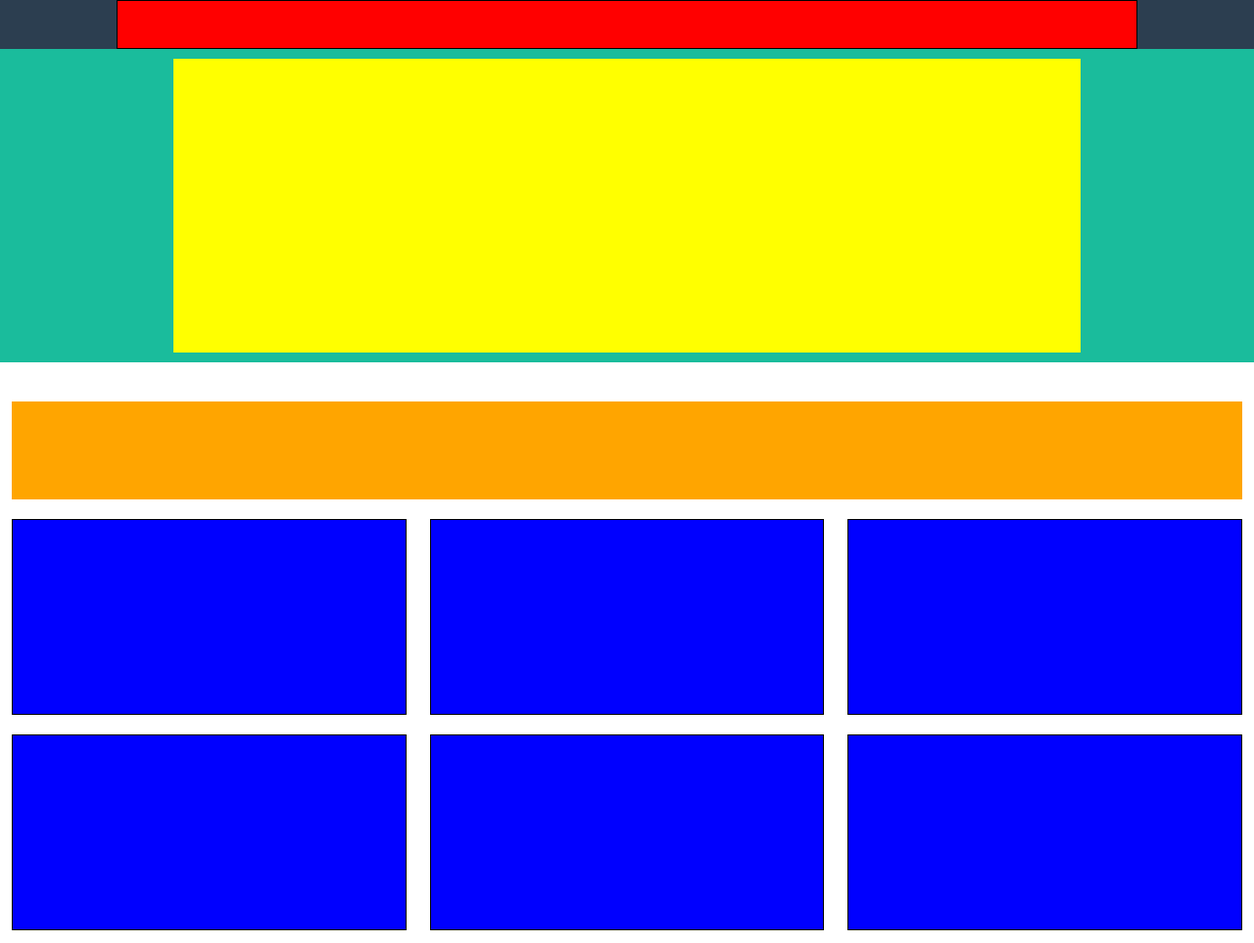
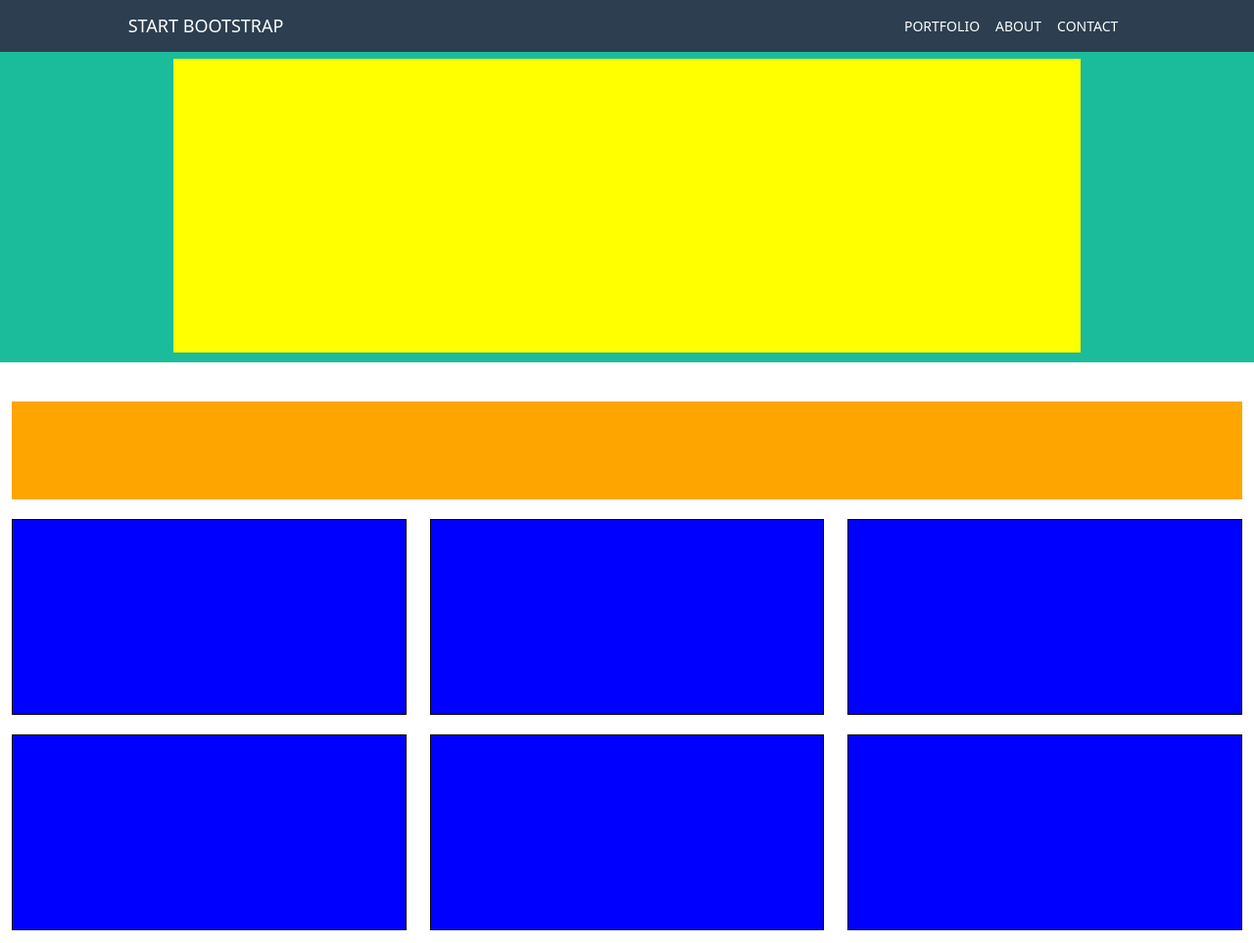
Before and after one commit to alep-2000/html-css-bootstrap-freelancer, a plain HTML site: page index.html in a window 1280 px wide. Shown: the top 963 px of the page at 98% size. Drawn offline with nearby package versions, Linux system fonts and the light colour scheme.

Commit message:
[FEAT STYLE]Add content to the header

```diff
--- a/CSS/style.css
+++ b/CSS/style.css
@@ -8,18 +8,25 @@
 .background-header{
     background-color: #2c3e50;
     width: 100%;
-    height: 50px;
+    z-index: 1;
 }
 
-.content{
-    height: 50px;
-    background-color: red;
-    border: 1px solid black;
+.font-size a, .my-size a{
+    color: white;
+}
+
+.font-size a{
+    font-size: 18px;
+}
+
+.my-size a{
+    font-size: 14px;
 }
 /* END HEADER */
 /* MAIN */
 #jumbotron{
     background-color: #1abc9c;
+    margin-top: 50px;
 }
 
 .content-big{
--- a/index.html
+++ b/index.html
@@ -6,15 +6,39 @@
     <meta name="viewport" content="width=device-width, initial-scale=1.0">
     <title>Bootstrap Freelancer</title>
     <link href="https://cdn.jsdelivr.net/npm/bootstrap@5.3.0-alpha3/dist/css/bootstrap.min.css" rel="stylesheet" integrity="sha384-KK94CHFLLe+nY2dmCWGMq91rCGa5gtU4mk92HdvYe+M/SXH301p5ILy+dN9+nJOZ" crossorigin="anonymous">
+    <script src="https://cdn.jsdelivr.net/npm/bootstrap@5.3.0-alpha3/dist/js/bootstrap.bundle.min.js" integrity="sha384-ENjdO4Dr2bkBIFxQpeoTz1HIcje39Wm4jDKdf19U8gI4ddQ3GYNS7NTKfAdVQSZe" crossorigin="anonymous"></script>
     <link rel="stylesheet" href="./CSS/style.css">
 </head>
 <body>
     <!-- HEADER -->
-    <header class="background-header">
+    <header class="background-header fixed-top">
         <div class="container-fluid">
             <div class="row justify-content-center">
                 <div class="col-12 col-md-11 col-lg-10">
-                    <div class="content"></div>
+                    <div class="content">
+                        <nav class="navbar navbar-expand-md">
+                            <div class="container-fluid font-size">
+                              <a class="navbar-brand" href="#">START BOOTSTRAP</a>
+                              <button class="navbar-toggler" type="button" data-bs-toggle="collapse" data-bs-target="#navbarSupportedContent" aria-controls="navbarSupportedContent" aria-expanded="false" aria-label="Toggle navigation">
+                                <span class="navbar-toggler-icon"></span>
+                              </button>
+                              <div class="collapse navbar-collapse justify-content-end" id="navbarSupportedContent">
+                                <ul class="navbar-nav mb-2 mb-lg-0 my-size">
+                                  <li class="nav-item">
+                                    <a class="nav-link" aria-current="page" href="#">PORTFOLIO</a>
+                                  </li>
+                                  <li class="nav-item">
+                                    <a class="nav-link" href="#">ABOUT</a>
+                                  </li>
+                                  <li class="nav-item">
+                                    <a class="nav-link" href="#">CONTACT</a>
+                                  </li>
+                                </ul>
+                                </form>
+                              </div>
+                            </div>
+                          </nav>
+                    </div>
                 </div>
             </div>
         </div>
```
